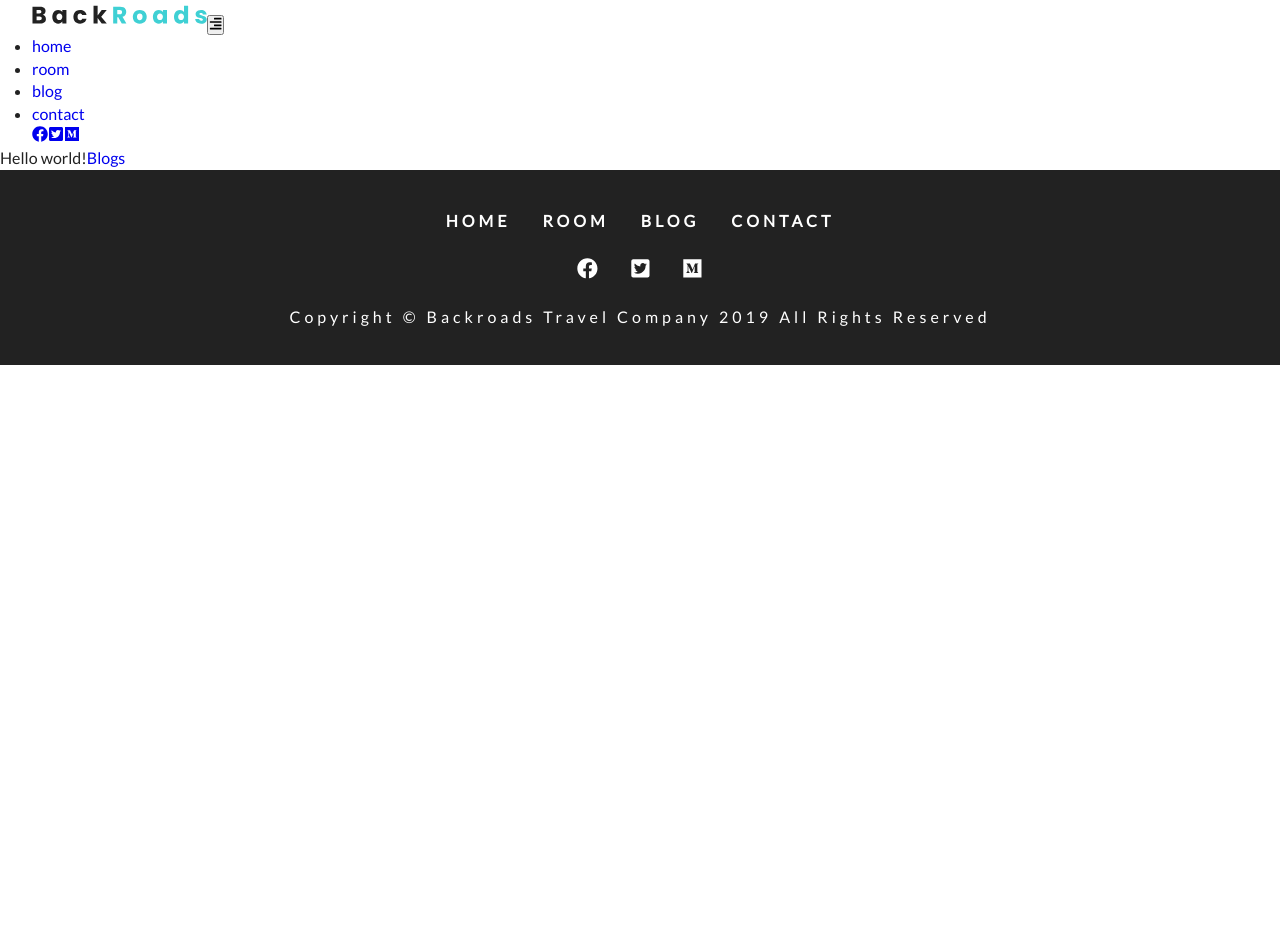
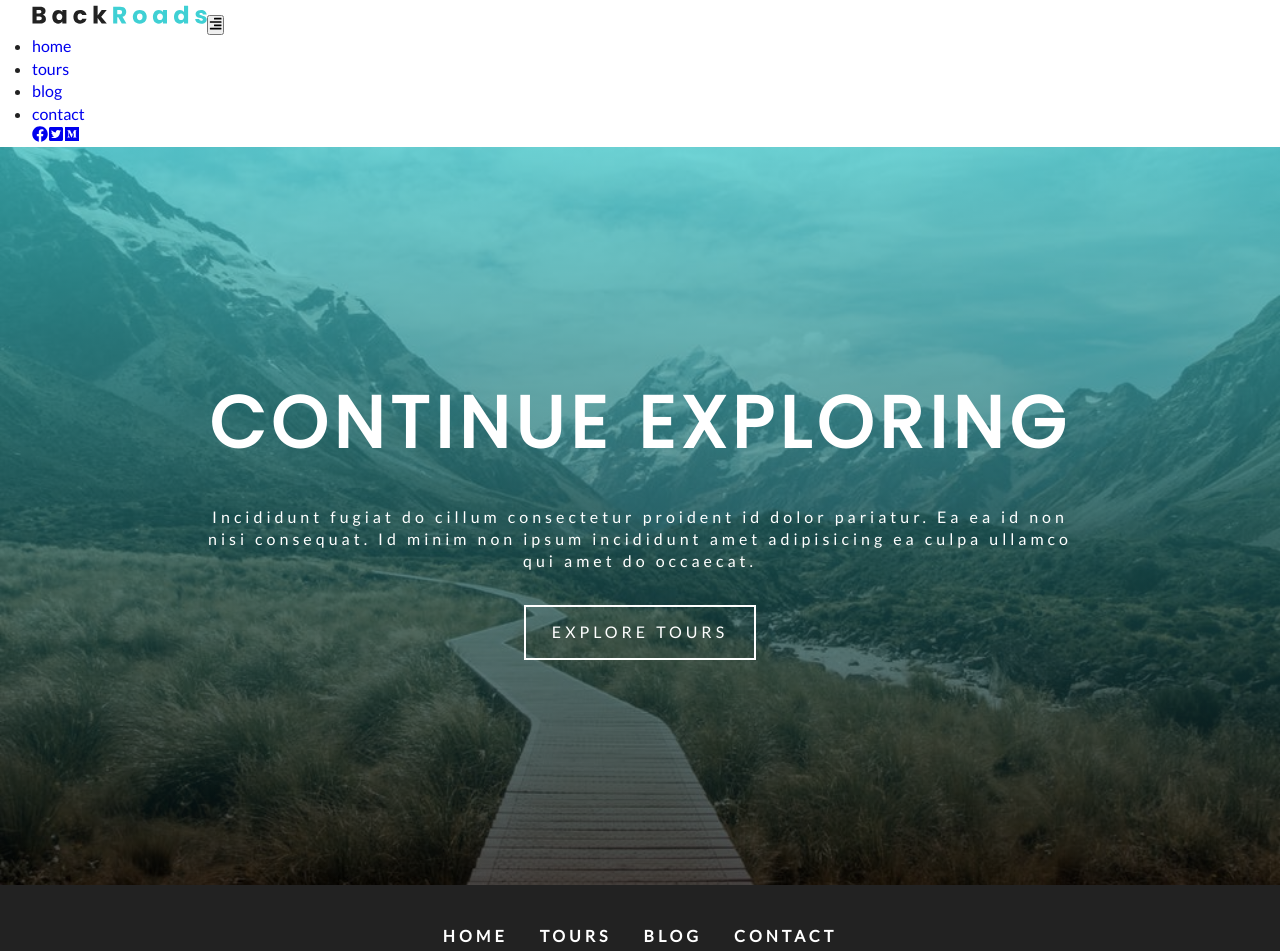
Before and after one commit to ReidCampbell/Gatsby-Tours, a Gatsby site: page / in a window 1280 px wide. Shown: the top 951 px of the page. Before the commit the page ends 800 px from the top, so only its background shows below. Built offline with nearby package versions, Linux system fonts and the light colour scheme; Gatsby itself is replaced by a stand-in of ours.

Commit message:
added hero banner

```diff
--- /dev/null
+++ b/src/components/Banner.js
@@ -0,0 +1,14 @@
+import React from "react"
+import styles from "../css/banner.module.css"
+
+const Banner = ({ title, info, children }) => {
+  return (
+    <div className={styles.banner}>
+      <h1>{title}</h1>
+      <p>{info}</p>
+      {children}
+    </div>
+  )
+}
+
+export default Banner
--- /dev/null
+++ b/src/components/SimpleHero.js
@@ -0,0 +1,7 @@
+import React from "react"
+
+const SimpleHero = ({ children }) => {
+  return <header className="defaultHero">{children}</header>
+}
+
+export default SimpleHero
--- a/src/constants/links.js
+++ b/src/constants/links.js
@@ -4,8 +4,8 @@ export default [
     text: "home",
   },
   {
-    path: "/rooms",
-    text: "room",
+    path: "/tours",
+    text: "tours",
   },
   {
     path: "/blog",
--- a/src/pages/index.js
+++ b/src/pages/index.js
@@ -2,12 +2,22 @@ import React from "react"
 import { Link } from "gatsby"
 
 import Layout from "../components/Layout"
+import SimpleHero from "../components/SimpleHero"
+import Banner from "../components/Banner"
 
 export default () => (
   <>
     <Layout>
-      Hello world!
-      <Link to="/blog/">Blogs</Link>
+      <SimpleHero>
+        <Banner
+          title="Continue Exploring"
+          info="Incididunt fugiat do cillum consectetur proident id dolor pariatur. Ea ea id non nisi consequat. Id minim non ipsum incididunt amet adipisicing ea culpa ullamco qui amet do occaecat."
+        >
+          <Link to="/tours" className="btn-white">
+            explore tours
+          </Link>
+        </Banner>
+      </SimpleHero>
     </Layout>
   </>
 )
```
